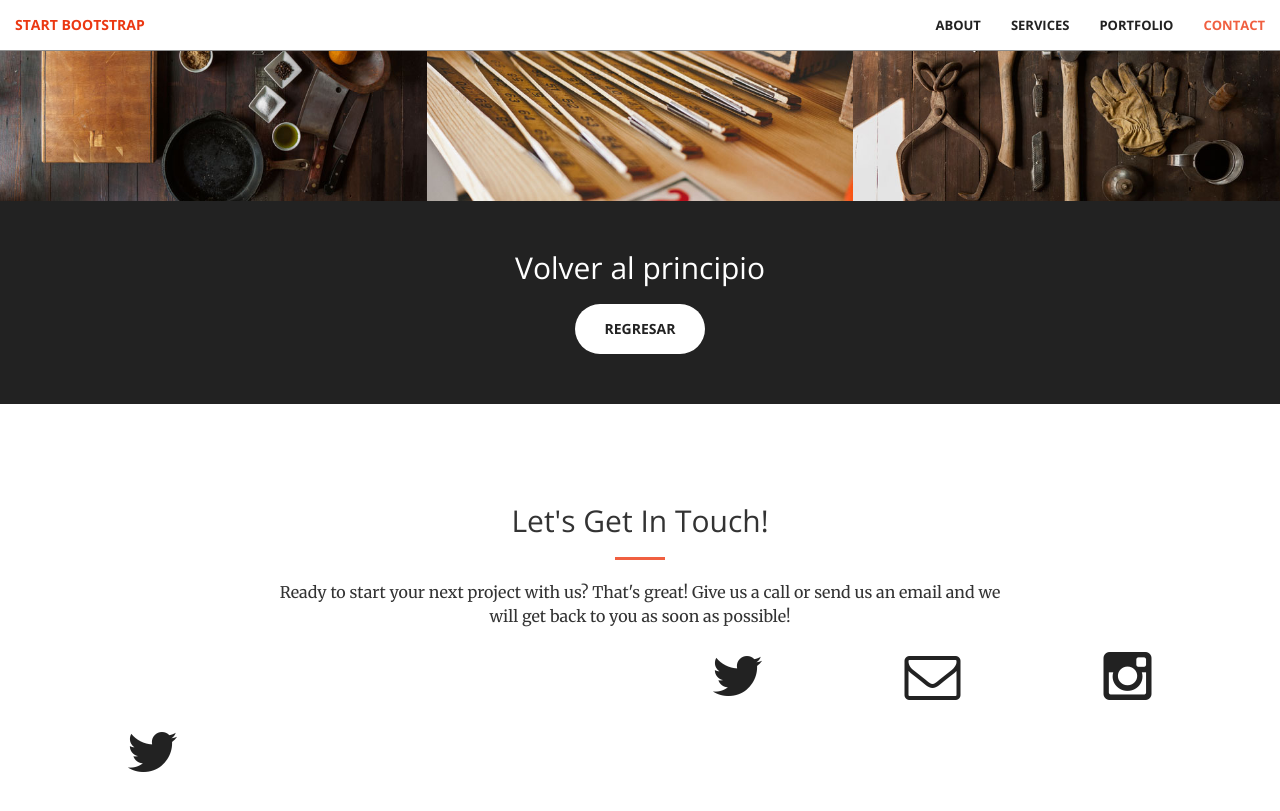
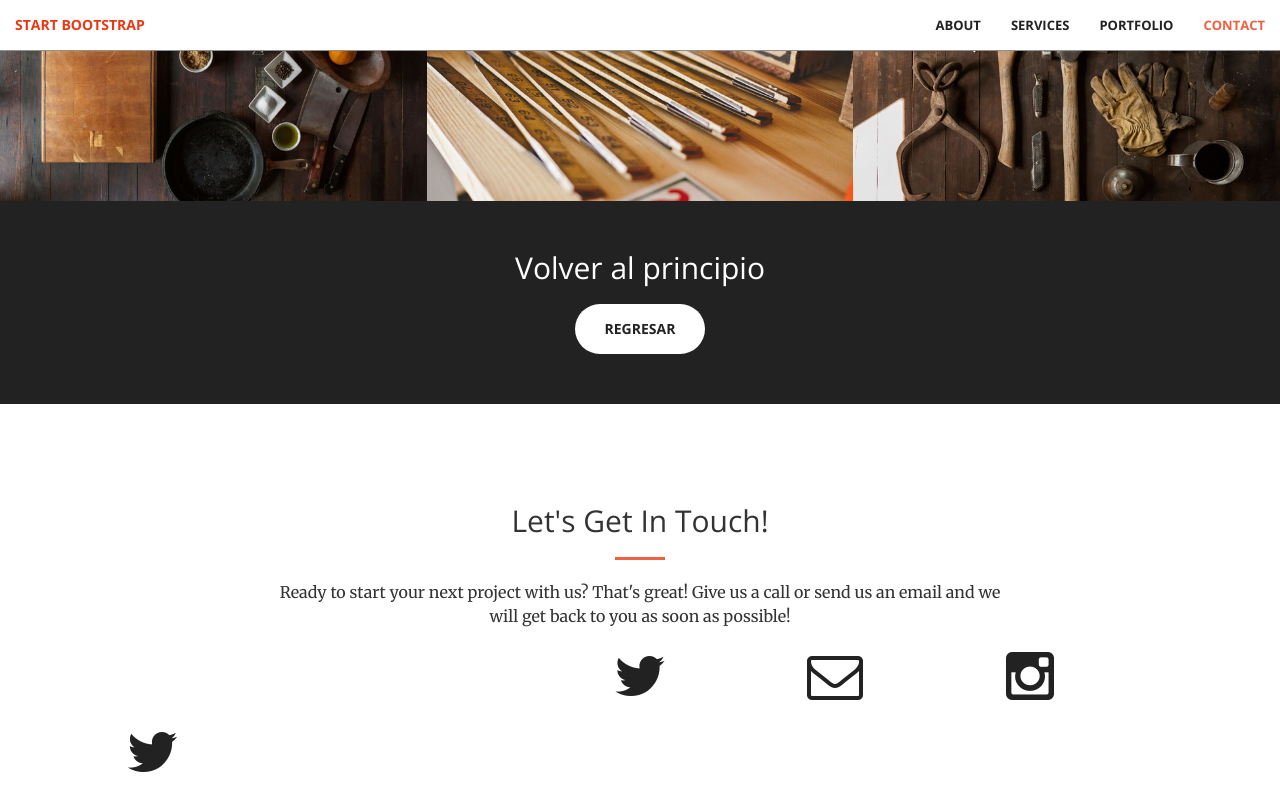
Before and after one commit to KatherineMerchanS/KatherineMerchanS.github.io, a Jekyll site: the page built from index.html, in a window 1280 px wide and 900 px high, scrolled down 2033 px. Shown: the top 811 px of the window. Built offline with Jekyll 4.4.1, drawn with Linux system fonts in a browser that asks for light colours.

Commit message:
Update contact.html

```diff
--- a/_includes/contact.html
+++ b/_includes/contact.html
@@ -6,7 +6,7 @@
                 <hr class="primary">
                 <p>Ready to start your next project with us? That's great! Give us a call or send us an email and we will get back to you as soon as possible!</p>
             </div>
-        <div class="col-lg-2 col-lg-offset-6 text-center">
+        <div class="col-lg-2 col-lg-offset-5 text-center">
             <a href="https://twitter.com/{{ site.twitter_username }}">
                 <i class="fa fa-twitter fa-3x wow bounceIn" data-wow-delay=".1s"></i>
                 <p>{{ site.twitter_username }}</p>
```
